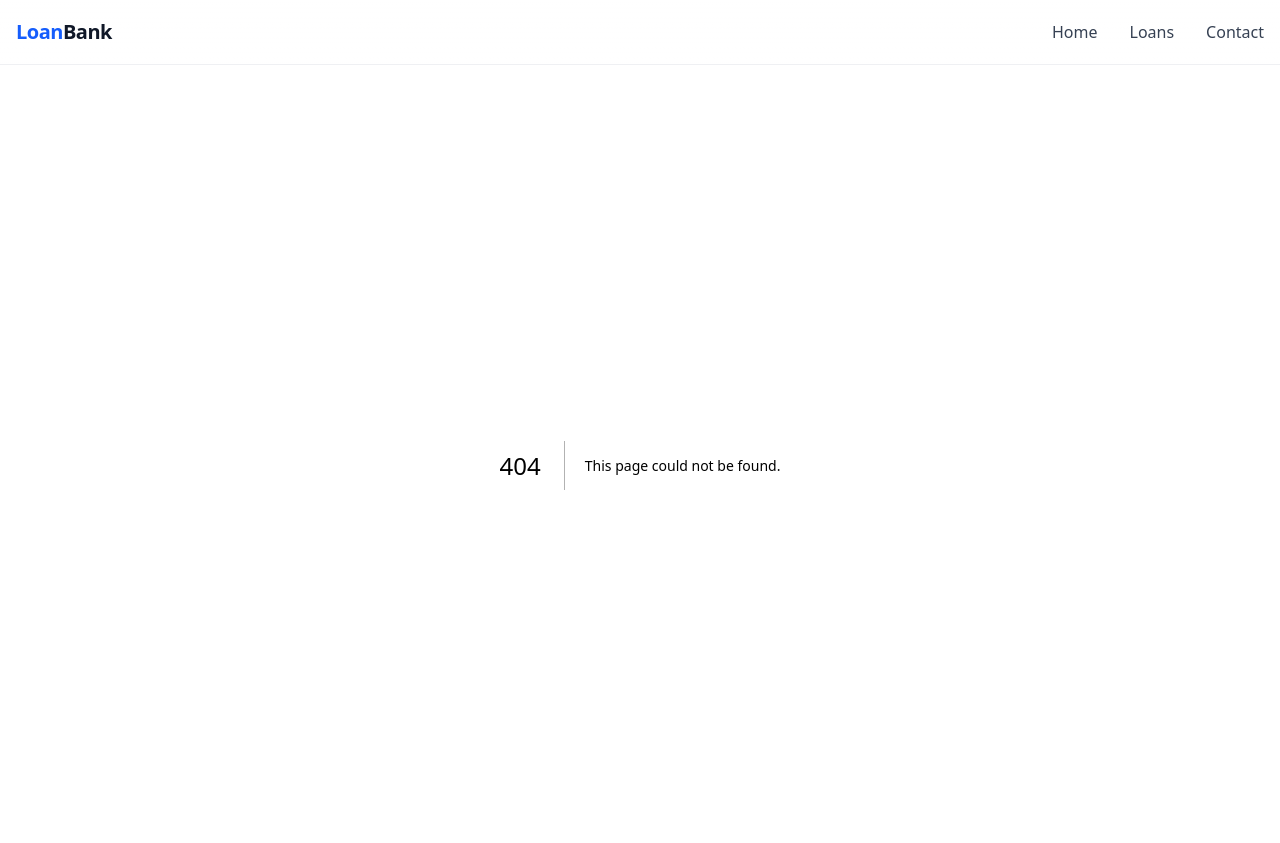
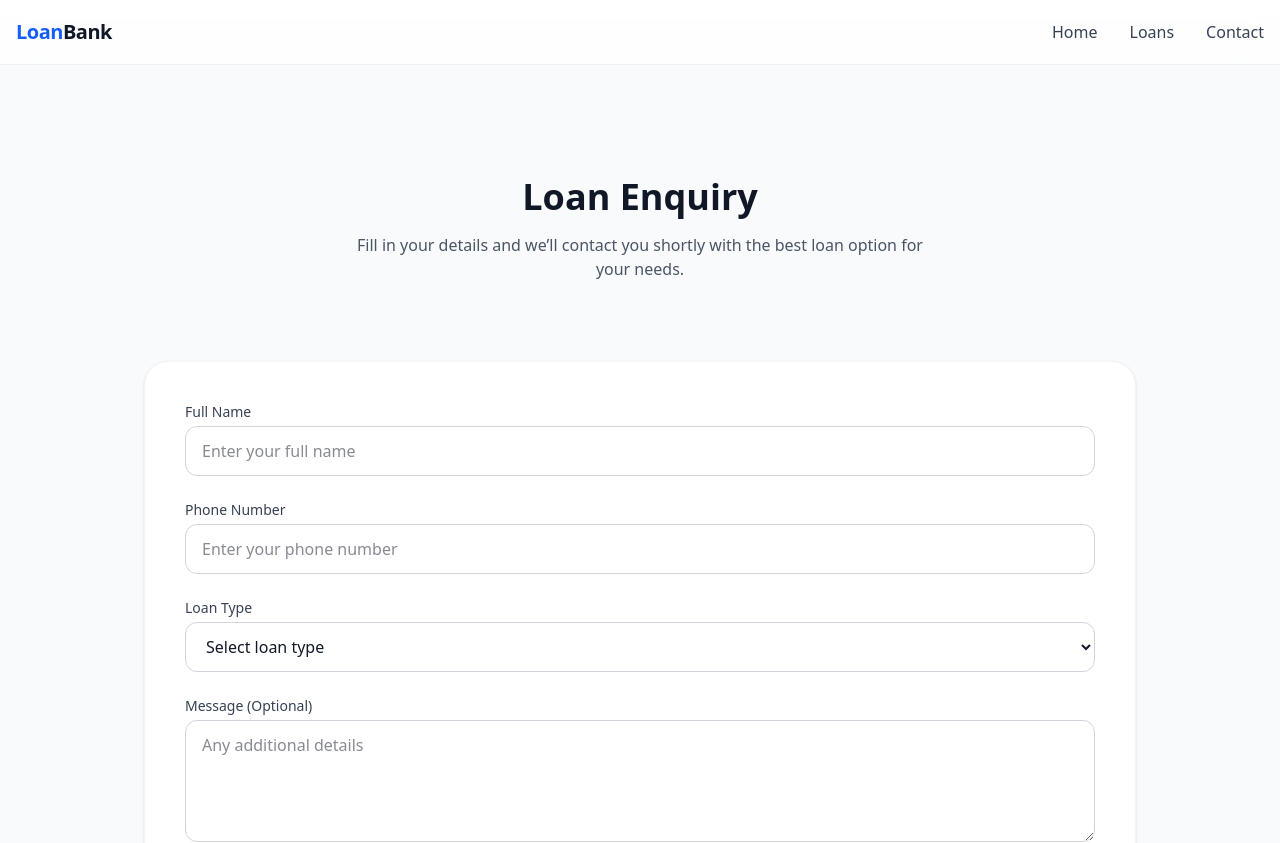
Before and after one commit to OmRana2004/Loan-App, a Next.js app: page /contact in a window 1280 px wide. Before the commit this address had no page. Shown: the top 843 px of the page. Built offline with nearby package versions, Linux system fonts and the light colour scheme.

Commit message:
contact page added.

```diff
--- /dev/null
+++ b/app/contact/page.tsx
@@ -0,0 +1,116 @@
+"use client";
+
+import { motion } from "framer-motion";
+import { useState } from "react";
+
+export default function ContactPage() {
+  const [submitted, setSubmitted] = useState(false);
+
+  function handleSubmit(e: React.FormEvent) {
+    e.preventDefault();
+    setSubmitted(true);
+  }
+
+  return (
+    <section className="max-w-5xl mx-auto px-4 py-28">
+      {/* Header */}
+      <motion.div
+        initial={{ opacity: 0, y: 20 }}
+        animate={{ opacity: 1, y: 0 }}
+        transition={{ duration: 0.4 }}
+        className="text-center mb-20"
+      >
+        <h1 className="text-4xl font-semibold text-gray-900 mb-4">
+          Loan Enquiry
+        </h1>
+        <p className="text-gray-600 max-w-xl mx-auto">
+          Fill in your details and we’ll contact you shortly with the best loan
+          option for your needs.
+        </p>
+      </motion.div>
+
+      {/* Form */}
+      <motion.div
+        initial={{ opacity: 0, y: 30 }}
+        animate={{ opacity: 1, y: 0 }}
+        transition={{ delay: 0.15, duration: 0.4 }}
+        className="bg-white p-10 rounded-3xl shadow-sm border border-gray-100"
+      >
+        {submitted ? (
+          <div className="text-center py-10">
+            <h2 className="text-2xl font-medium text-green-600 mb-3">
+              Enquiry Submitted ✅
+            </h2>
+            <p className="text-gray-600">
+              Thank you for contacting us. Our team will reach out to you soon.
+            </p>
+          </div>
+        ) : (
+          <form onSubmit={handleSubmit} className="grid gap-6">
+            {/* Name */}
+            <div>
+              <label className="block text-sm font-medium text-gray-700 mb-1">
+                Full Name
+              </label>
+              <input
+                required
+                type="text"
+                placeholder="Enter your full name"
+                className="w-full px-4 py-3 rounded-xl border border-gray-300 focus:outline-none focus:ring-2 focus:ring-blue-500"
+              />
+            </div>
+
+            {/* Phone */}
+            <div>
+              <label className="block text-sm font-medium text-gray-700 mb-1">
+                Phone Number
+              </label>
+              <input
+                required
+                type="tel"
+                placeholder="Enter your phone number"
+                className="w-full px-4 py-3 rounded-xl border border-gray-300 focus:outline-none focus:ring-2 focus:ring-blue-500"
+              />
+            </div>
+
+            {/* Loan Type */}
+            <div>
+              <label className="block text-sm font-medium text-gray-700 mb-1">
+                Loan Type
+              </label>
+              <select
+                required
+                className="w-full px-4 py-3 rounded-xl border border-gray-300 focus:outline-none focus:ring-2 focus:ring-blue-500"
+              >
+                <option value="">Select loan type</option>
+                <option>Personal Loan</option>
+                <option>Education Loan</option>
+                <option>Business Loan</option>
+              </select>
+            </div>
+
+            {/* Message */}
+            <div>
+              <label className="block text-sm font-medium text-gray-700 mb-1">
+                Message (Optional)
+              </label>
+              <textarea
+                rows={4}
+                placeholder="Any additional details"
+                className="w-full px-4 py-3 rounded-xl border border-gray-300 focus:outline-none focus:ring-2 focus:ring-blue-500"
+              />
+            </div>
+
+            {/* Submit */}
+            <button
+              type="submit"
+              className="bg-blue-600 text-white py-4 rounded-xl font-medium hover:bg-blue-700 transition"
+            >
+              Submit Enquiry
+            </button>
+          </form>
+        )}
+      </motion.div>
+    </section>
+  );
+}
```
